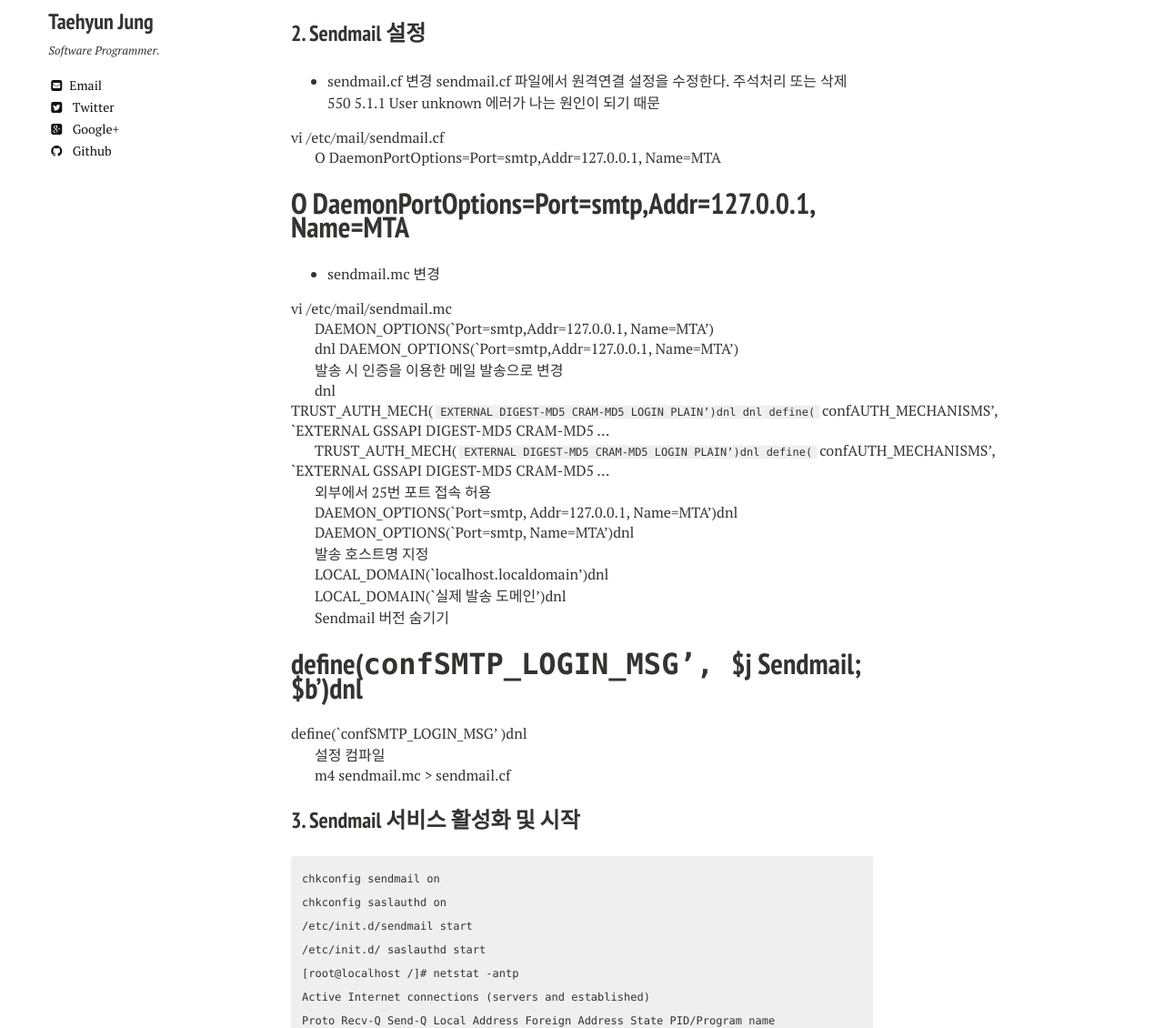
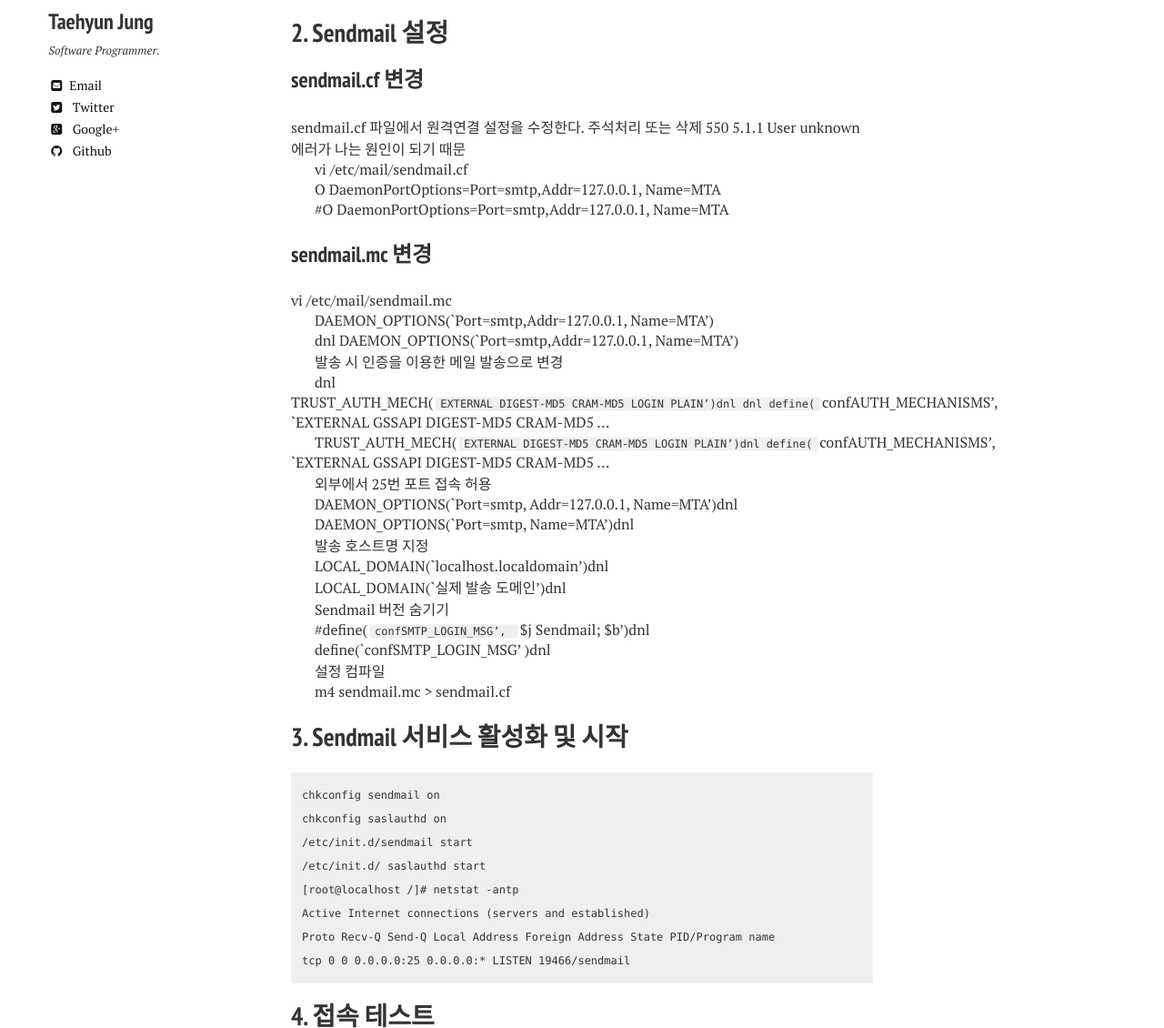
Before and after one commit to chomman/blog, a Jekyll site: the page built from _posts/2015-03-17-CentOS5-Sendmail-구성.md, in a window 1280 px wide and 1400 px high, cut to the strip 270-1400 px from the top of the window. Shown: the whole strip at 91% size. Built offline with Jekyll 4.4.1, drawn with Linux system fonts in a browser that asks for light colours; nearby versions of some CDN libraries.

```diff
--- a/_posts/2015-03-17-CentOS5-Sendmail-구성.md
+++ b/_posts/2015-03-17-CentOS5-Sendmail-구성.md
@@ -3,18 +3,20 @@ published: true
 layout: post
 ---
 
-###1. Sendmail 패키지 설치
+
+
+##1. Sendmail 패키지 설치
 
     {% raw %}
 	yum install -y sendmail sendmail-cf
     {% endraw %}
 
-###2. Sendmail 설정
+##2. Sendmail 설정
 
-- sendmail.cf 변경
+### sendmail.cf 변경
+
 sendmail.cf 파일에서 원격연결 설정을 수정한다. 주석처리 또는 삭제
 550 5.1.1 User unknown 에러가 나는 원인이 되기 때문
-
 
 {% raw %}
 vi /etc/mail/sendmail.cf
@@ -25,10 +27,10 @@ O DaemonPortOptions=Port=smtp,Addr=127.0.0.1, Name=MTA
 {% endraw %}
 
 {% raw %}
-#O DaemonPortOptions=Port=smtp,Addr=127.0.0.1, Name=MTA
+\#O DaemonPortOptions=Port=smtp,Addr=127.0.0.1, Name=MTA
 {% endraw %}
 
-- sendmail.mc 변경
+### sendmail.mc 변경
 
 {% raw %}
 vi /etc/mail/sendmail.mc
@@ -77,7 +79,7 @@ LOCAL_DOMAIN(`실제 발송 도메인’)dnl
 Sendmail 버전 숨기기
 
 {% raw %}
-#define(`confSMTP_LOGIN_MSG’, `$j Sendmail; $b’)dnl
+\#define(`confSMTP_LOGIN_MSG’, `$j Sendmail; $b’)dnl
 {% endraw %}
 
 {% raw %}
@@ -90,7 +92,7 @@ define(`confSMTP_LOGIN_MSG’ )dnl
 m4 sendmail.mc > sendmail.cf
 {% endraw %}
 
-###3. Sendmail 서비스 활성화 및 시작
+##3. Sendmail 서비스 활성화 및 시작
 
     {% raw %}
     chkconfig sendmail on
@@ -103,7 +105,7 @@ m4 sendmail.mc > sendmail.cf
     tcp 0 0 0.0.0.0:25 0.0.0.0:* LISTEN 19466/sendmail
     {% endraw %}
 
-###4. 접속 테스트
+##4. 접속 테스트
 
     {% raw %}
     telnet localhost 25
```
